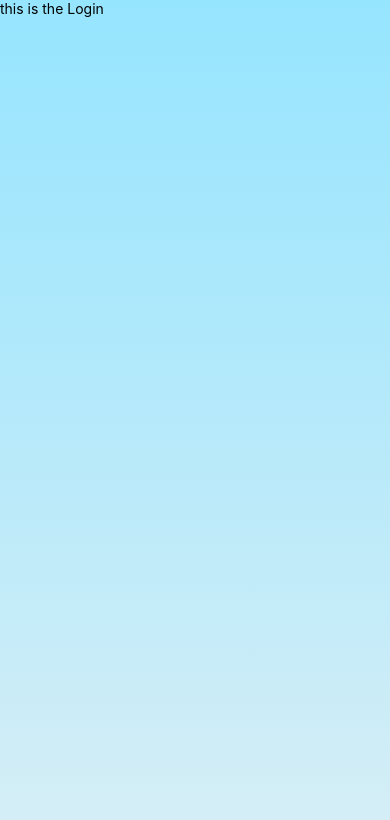
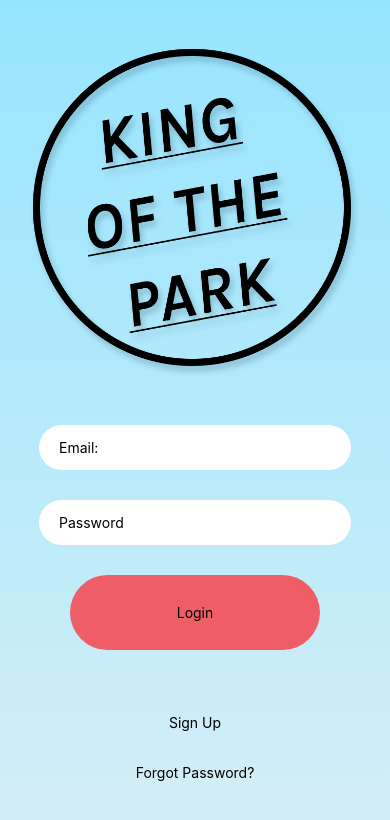
Before and after one commit to cakasten/King-of-The-Park-App, a React Native app: screen /Login in a window 390 px wide. Shown: the top 820 px of the page. Built offline with nearby package versions, Linux system fonts and the light colour scheme.

Commit message:
build layouts for intro/ login/ signup screens

```diff
--- a/src/Styles.js
+++ b/src/Styles.js
@@ -13,29 +13,32 @@ export const styles = StyleSheet.create({
     height: windowHeight,
   },
   button: {
+    height: 75,
+    width: 250,
+    borderRadius: 40,
+    justifyContent: "center",
+    alignItems: "center",
     login: {
       backgroundColor: "#EF5E66",
-      height: 75,
-      width: 250,
-      borderRadius: 40,
-      justifyContent: "center",
-      alignItems: "center",
     },
     signUp: {
       backgroundColor: "#61C7E8",
-      height: 75,
-      width: 250,
-      borderRadius: 40,
-      justifyContent: "center",
-      alignItems: "center",
-      marginTop: 50
+      marginTop: 30,
     },
   },
   container: {
     flex: 1,
     alignItems: "center",
+    justifyContent: "space-evenly",
+  },
+  containerSmall: {
+    height: 100,
+    alignItems: "center",
     justifyContent: "space-around",
-    backgroundColor: "orange",
+  },
+  form: {
+    alignItems: "center",
+    // backgroundColor: "red",
   },
   logo: {
     small: {
@@ -51,4 +54,12 @@ export const styles = StyleSheet.create({
       height: windowWidth * 0.85,
     },
   },
+  textInput: {
+    height: 45,
+    width: windowWidth * 0.8,
+    backgroundColor: "#fff",
+    borderRadius: 40,
+    paddingLeft: 20,
+    marginBottom: 30
+  },
 });
--- /dev/null
+++ b/src/components/IntroButtons.js
@@ -0,0 +1,23 @@
+import { View, Pressable, Text } from "react-native";
+import { styles } from "../Styles";
+import { useNavigation } from "@react-navigation/native";
+
+export const IntroButtons = () => {
+    const navigation = useNavigation();
+  return (
+    <View>
+      <Pressable
+        style={[styles.button, styles.button.login]}
+        onPress={() => navigation.navigate("Login")}
+      >
+        <Text>Login</Text>
+      </Pressable>
+      <Pressable
+        style={[styles.button, styles.button.signUp]}
+        onPress={() => navigation.navigate("SignUp")}
+      >
+        <Text>Sign Up</Text>
+      </Pressable>
+    </View>
+  );
+};
--- /dev/null
+++ b/src/components/LoginForm.js
@@ -0,0 +1,27 @@
+import { useNavigation } from "@react-navigation/native";
+import { View, TextInput, Pressable, Text } from "react-native";
+import { styles } from "../Styles";
+
+export const LoginForm = () => {
+  const navigation = useNavigation();
+  return (
+    <View style={styles.form}>
+      <TextInput
+        placeholder="Email:"
+        keyboardType="email-address"
+        style={styles.textInput}
+      />
+      <TextInput
+        placeholder="Password"
+        secureTextEntry={true}
+        style={styles.textInput}
+      />
+      <Pressable
+        style={[styles.button, styles.button.login]}
+        onPress={() => alert("Make feed page!")}
+      >
+        <Text>Login</Text>
+      </Pressable>
+    </View>
+  );
+};
--- a/src/components/Logo.js
+++ b/src/components/Logo.js
@@ -1,6 +1,6 @@
-import { Image, View } from "react-native";
+import { Image } from "react-native";
 
 
 export const Logo = (props) => {
-  return <Image style={props.styles} source={require("../../assets/logo.png")} />;
+  return <Image style={props.size} source={require("../../assets/logo.png")} />;
 };
--- /dev/null
+++ b/src/components/SignUpForm.js
@@ -0,0 +1,13 @@
+import { TextInput, View, Pressable } from "react-native";
+import { styles } from "../Styles";
+
+export const SignUpForm = () => {
+  return (
+    <View style={styles.form}>
+      <TextInput placeholder="Username:" style={styles.textInput} />
+      <TextInput placeholder="Email:" keyboardType="email-address" style={styles.textInput} />
+      <TextInput placeholder="Password" secureTextEntry={true} style={styles.textInput} />
+      <TextInput placeholder="Re-enter Password:" secureTextEntry={true} style={styles.textInput} />
+    </View>
+  );
+};
--- a/src/screens/Intro.js
+++ b/src/screens/Intro.js
@@ -1,23 +1,15 @@
-import { View, Text, Pressable } from "react-native";
+import { View } from "react-native";
 import { Gradient } from "../components/Gradient";
+import { IntroButtons } from "../components/IntroButtons";
 import { Logo } from "../components/Logo";
 import { styles } from "../Styles";
-
-
 
 export const Intro = () => {
   return (
     <View style={styles.container}>
       <Gradient />
-      <Logo styles={styles.logo.large} />
-      <View>
-      <Pressable style={styles.button.login}>
-        <Text>Login</Text>
-      </Pressable>
-      <Pressable style={styles.button.signUp}>
-        <Text>Sign Up</Text>
-      </Pressable>
-      </View>
+      <Logo size={styles.logo.large} />
+      <IntroButtons />
     </View>
   );
 };
--- a/src/screens/Login.js
+++ b/src/screens/Login.js
@@ -1,11 +1,23 @@
-import { Text, View } from "react-native";
+import { Pressable, Text, View } from "react-native";
 import { Gradient } from "../components/Gradient";
+import { LoginForm } from "../components/LoginForm";
+import { Logo } from "../components/Logo";
+import { styles } from "../Styles";
 
-export const Login = () => {
+export const Login = ({ navigation }) => {
   return (
-    <View>
+    <View style={styles.container}>
       <Gradient />
-      <Text>this is the Login</Text>
+      <Logo size={styles.logo.large} />
+      <LoginForm />
+      <View style={styles.containerSmall}>
+        <Pressable onPress={() => navigation.navigate("SignUp")}>
+          <Text>Sign Up</Text>
+        </Pressable>
+        <Pressable onPress={() => alert("Make password page!")}>
+          <Text>Forgot Password?</Text>
+        </Pressable>
+      </View>
     </View>
   );
 };
--- a/src/screens/SignUp.js
+++ b/src/screens/SignUp.js
@@ -1,11 +1,15 @@
 import { Text, View } from "react-native";
 import { Gradient } from "../components/Gradient";
+import { Logo } from "../components/Logo";
+import { SignUpForm } from "../components/SignUpForm";
+import { styles } from "../Styles";
 
 export const SignUp = () => {
   return (
-    <View>
+    <View style={styles.container}>
       <Gradient />
-      <Text>this is the SignUp</Text>
+      <Logo size={styles.logo.large} />
+      <SignUpForm />
     </View>
   );
 };
```
